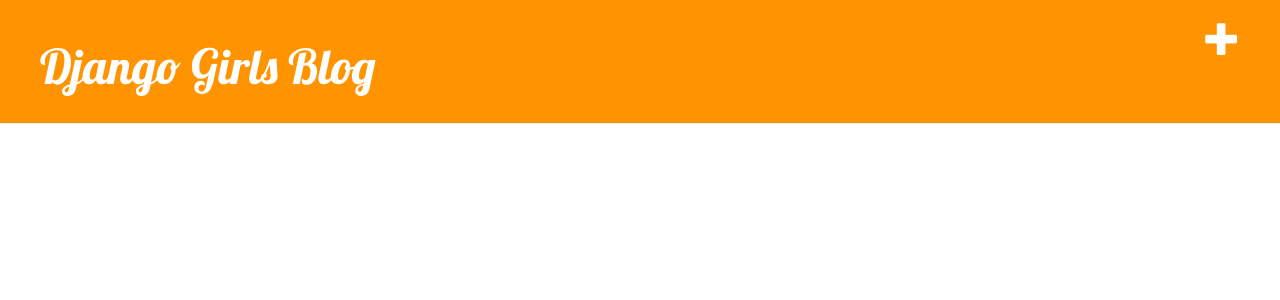
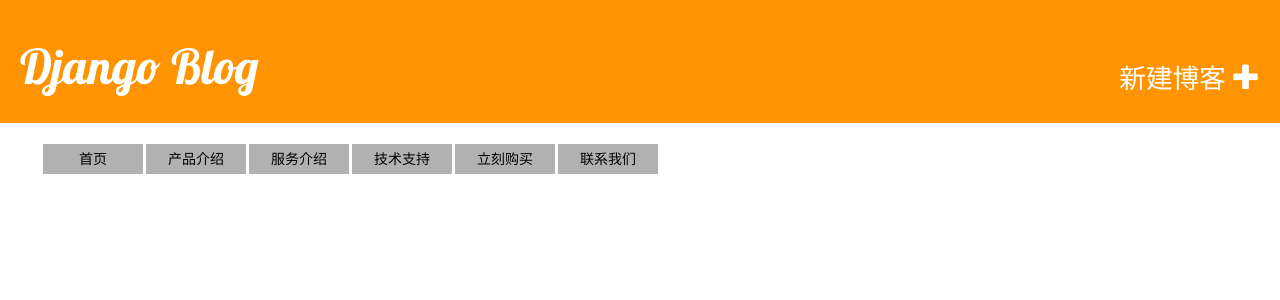
Before and after one commit to cjkippip/my-first-blog, a Django app: page / in a window 1280 px wide. Shown: the top 300 px of the page. Run offline with Django 3.2, Linux system fonts and the light colour scheme; the visitor is signed in with stand-in values (Sample User, id 1); data that the repository does not hold is empty; some libraries are stand-ins or nearby versions.

Commit message:
modify css;

```diff
--- a/blog/static/css/blog.css
+++ b/blog/static/css/blog.css
@@ -1,47 +1,79 @@
 .page-header {
     background-color: #ff9400;
     margin-top: 0;
-    padding: 20px 20px 20px 40px;
+    padding: 20px 20px 20px 20px;
 }
-
 .page-header h1, .page-header h1 a, .page-header h1 a:visited, .page-header h1 a:active {
     color: #ffffff;
     font-size: 36pt;
     text-decoration: none;
 }
-
 .content {
     margin-left: 40px;
 }
-
 h1, h2, h3, h4 {
     font-family: 'Lobster', cursive;
 }
-
 .date {
     float: right;
     color: #828282;
 }
-
 .save {
     float: right;
 }
-
 .post-form textarea, .post-form input {
     width: 100%;
 }
-
 .top-menu, .top-menu:hover, .top-menu:visited {
     color: #ffffff;
     float: right;
-    font-size: 26pt;
-    margin-right: 20px;
+    font-size: 20pt;
+    margin-top: 40px;
 }
-
 .post {
     margin-bottom: 70px;
 }
+.post h1 a {
+    color: #1a0dab;
+}
+.post h1 a:visited {
+    color: #609;
+    text-decoration:underline;
+}
 
-.post h1 a, .post h1 a:visited {
+
+
+/*menu-top*/
+.menu-top {
+
+}
+.menu-top ul{
+    list-style:none;
+}
+.menu-top li{
+    float:left;
+    width:100px;
+    background: #cc9c10;
+    margin-left:3px;
+    line-height:30px;
+}
+.menu-top a{
+    display:block;
+    text-align:center;
+    height:30px;
+}
+.menu-top a:link{
     color: #000000;
+    background: #b1b1b1 no-repeat 5px 12px;
+    text-decoration:none;
 }
+.menu-top a:visited{
+    color: #525252;
+    text-decoration:underline;
+}
+.menu-top a:hover{
+    color:#FFF;
+    font-weight:bold;
+    text-decoration:none;
+    background: #ff8a0d no-repeat 5px 12px;
+}
--- a/blog/templates/blog/base.html
+++ b/blog/templates/blog/base.html
@@ -10,9 +10,19 @@
     <body>
         <div class="page-header">
             {% if user.is_authenticated %}
-                <a href="{% url 'post_new' %}" class="top-menu"><span class="glyphicon glyphicon-plus"></span></a>
+                <a href="{% url 'post_new' %}" class="top-menu">新建博客  <span class="glyphicon glyphicon-plus"></span></a>
             {% endif %}
-            <h1><a href="/">Django Girls Blog</a></h1>
+            <h1><a href="/">Django Blog</a></h1>
+        </div>
+        <div class="menu-top">
+            <ul>
+                <li><a href="/">首页</a></li>
+                <li><a href="/">产品介绍</a></li>
+                <li><a href="/">服务介绍</a></li>
+                <li><a href="/">技术支持</a></li>
+                <li><a href="/">立刻购买</a></li>
+                <li><a href="/">联系我们</a></li>
+            </ul>
         </div>
         <div class="content container">
             <div class="row">
```
